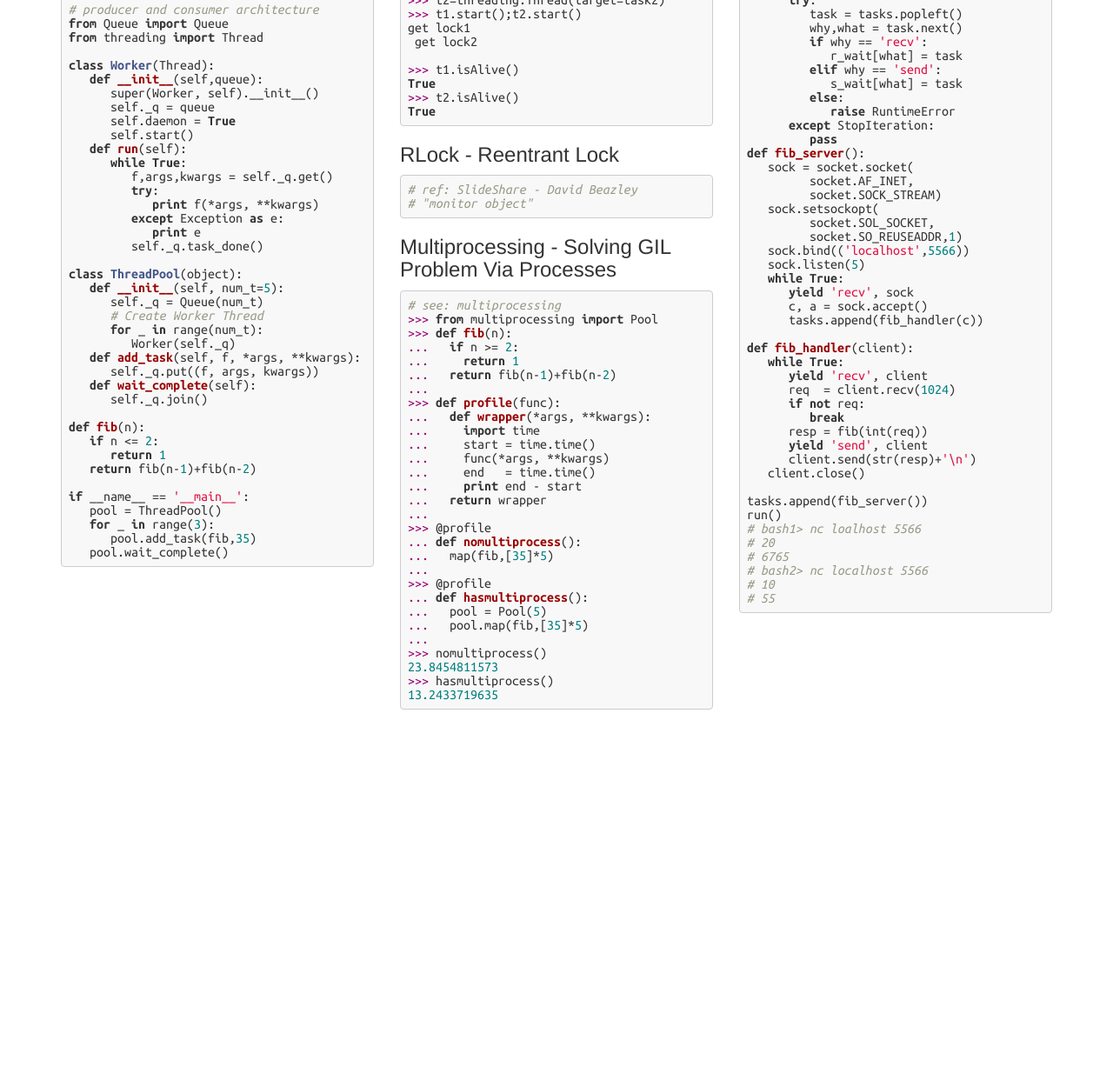
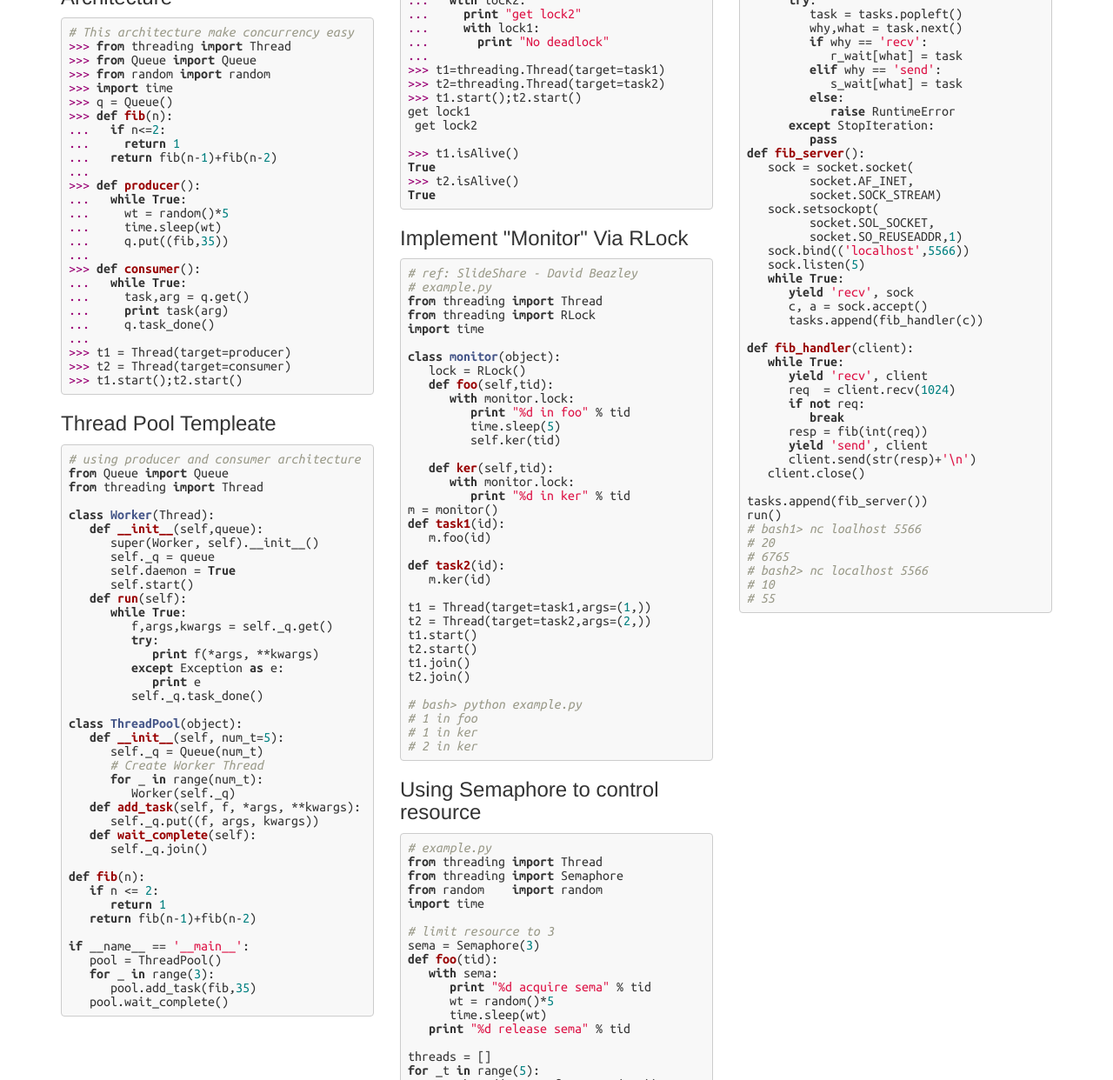
Before and after one commit to crazyguitar/cheatsheet, a plain HTML site: page python-concurrency-cs.html in a window 1280 px wide. Shown: the part 1356-2598 px from the top of the page at 87% size. Before the commit the page ends 2182 px from the top, so only its background shows below. Drawn offline with nearby package versions, Linux system fonts and the light colour scheme.

Commit message:
Add some concurrency primitive content
- Mutex lock
- RLock
- Semaphore

```diff
--- a/python-concurrency-cs.html
+++ b/python-concurrency-cs.html
@@ -87,9 +87,40 @@ I am worker 2
 11.3131771088
 # !Thread get bad Performance
 </pre>
+<h3>Consumer and Producer Architecture</h3>
+<pre class="code python">
+# This architecture make concurrency easy
+&gt;&gt;&gt; from threading import Thread
+&gt;&gt;&gt; from Queue import Queue
+&gt;&gt;&gt; from random import random
+&gt;&gt;&gt; import time
+&gt;&gt;&gt; q = Queue()
+&gt;&gt;&gt; def fib(n):
+...   if n&lt;=2:
+...     return 1
+...   return fib(n-1)+fib(n-2)
+...
+&gt;&gt;&gt; def producer():
+...   while True:
+...     wt = random()*5
+...     time.sleep(wt)
+...     q.put((fib,35))
+...
+&gt;&gt;&gt; def consumer():
+...   while True:
+...     task,arg = q.get()
+...     print task(arg)
+...     q.task_done()
+...
+&gt;&gt;&gt; t1 = Thread(target=producer)
+&gt;&gt;&gt; t2 = Thread(target=consumer)
+&gt;&gt;&gt; t1.start();t2.start()
+</pre>
+
+
 <h3>Thread Pool Templeate</h3>
 <pre class="code python">
-# producer and consumer architecture
+# using producer and consumer architecture
 from Queue import Queue
 from threading import Thread
 
@@ -136,15 +167,21 @@ if __name__ == '__main__':
             <div class="col-sm-4">
 <h3>Synchronization Options in "threading"</h3>
 <pre class="code python">
+# sync primitive
 threading.Lock
+
+# reentry sync primitive
+# can use it to implement monitor
 threading.RLock
+
+# counter-based sync primitive
 threading.Semaphore
 threading.BoundedSemaphore
 threading.Event
 threading.Condition
 </pre>
 
-<h3>Mutex lock - using for synchronization primitive</h3>
+<h3>Simple synchronization primitive - Mutex lock</h3>
 
 <pre class="code python">
 &gt;&gt;&gt; from threading import Thread
@@ -206,10 +243,110 @@ True
 </pre>
 
 
-<h3>RLock - Reentrant Lock</h3>
+<h3>Implement "Monitor" Via RLock</h3>
 <pre class="code python">
 # ref:<a href="http://www.slideshare.net/dabeaz/an-introduction-to-python-concurrency?related=1"> SlideShare - David Beazley</a>
-# "monitor object"
+# example.py
+from threading import Thread
+from threading import RLock
+import time
+
+class monitor(object):
+   lock = RLock()
+   def foo(self,tid):
+      with monitor.lock:
+         print "%d in foo" % tid
+         time.sleep(5)
+         self.ker(tid)
+
+   def ker(self,tid):
+      with monitor.lock:
+         print "%d in ker" % tid
+m = monitor()
+def task1(id):
+   m.foo(id)
+
+def task2(id):
+   m.ker(id)
+
+t1 = Thread(target=task1,args=(1,))
+t2 = Thread(target=task2,args=(2,))
+t1.start()
+t2.start()
+t1.join()
+t2.join()
+
+# bash&gt; python example.py
+# 1 in foo
+# 1 in ker
+# 2 in ker
+</pre>
+
+<h3>Using Semaphore to control resource</h3>
+<pre class="code python">
+# example.py
+from threading import Thread
+from threading import Semaphore
+from random    import random
+import time
+
+# limit resource to 3
+sema = Semaphore(3)
+def foo(tid):
+   with sema:
+      print "%d acquire sema" % tid
+      wt = random()*5
+      time.sleep(wt)
+   print "%d release sema" % tid
+
+threads = []
+for _t in range(5):
+   t = Thread(target=foo,args=(_t,))
+   threads.append(t)
+   t.start()
+for _t in threads:
+   _t.join()
+
+# bash&gt; python example.py
+# 0 acquire sema
+# 1 acquire sema
+# 2 acquire sema
+# 0 release sema
+#  3 acquire sema
+# 2 release sema
+#  4 acquire sema
+# 1 release sema
+# 4 release sema
+# 3 release sema
+</pre>
+
+<h3>Using Semaphore to signal other to task work</h3>
+<pre class="code python">
+# example.py
+from threading import Thread
+from threading import Semaphore
+import time
+
+sema = Semaphore(0)
+def task1():
+   time.sleep(3)
+   print "signaling task2 to work"
+   sema.release()
+
+def task2():
+   sema.acquire()
+   print "task1 call me to work"
+
+t1 = Thread(target=task1)
+t2 = Thread(target=task2)
+t2.start()
+t1.start()
+t2.join()
+t1.join()
+
+# bash&gt; python example.py
+# signaling task2 to work
+# task1 call me to work
 </pre>
 
 
```
